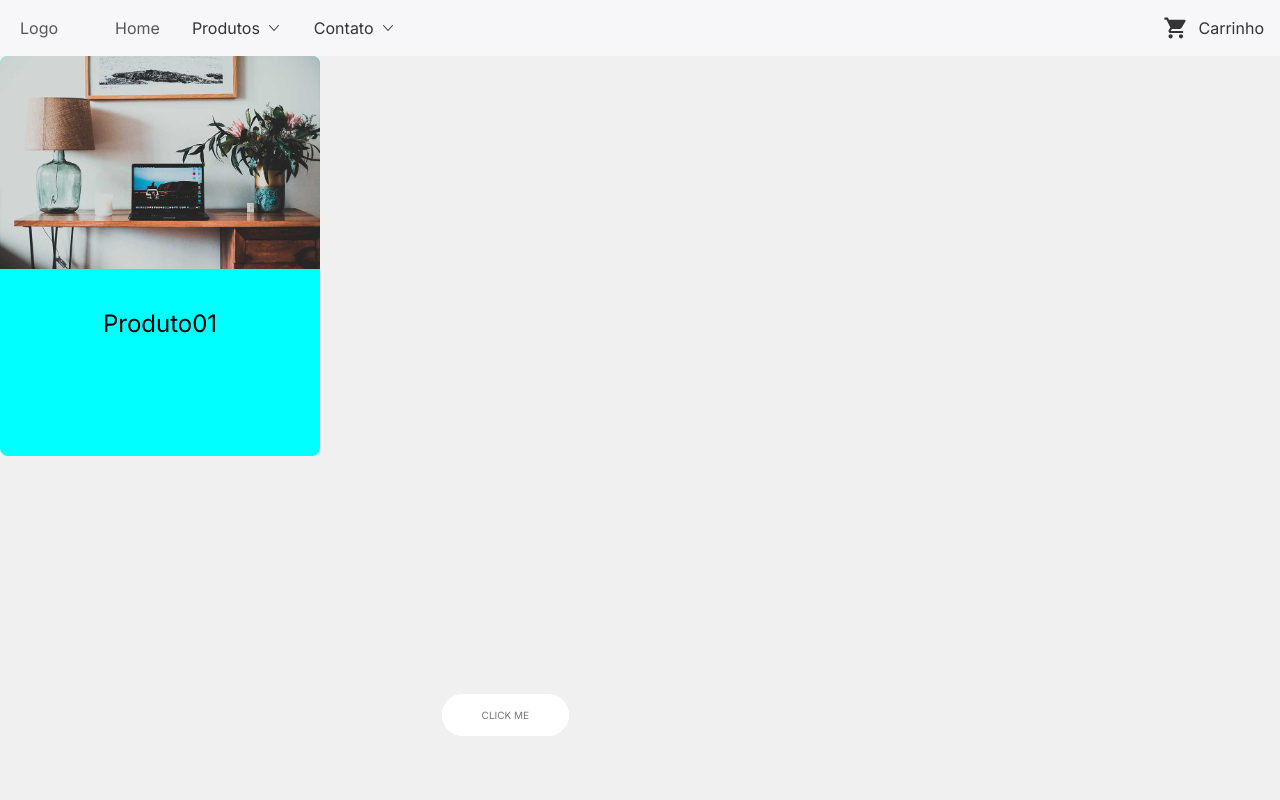
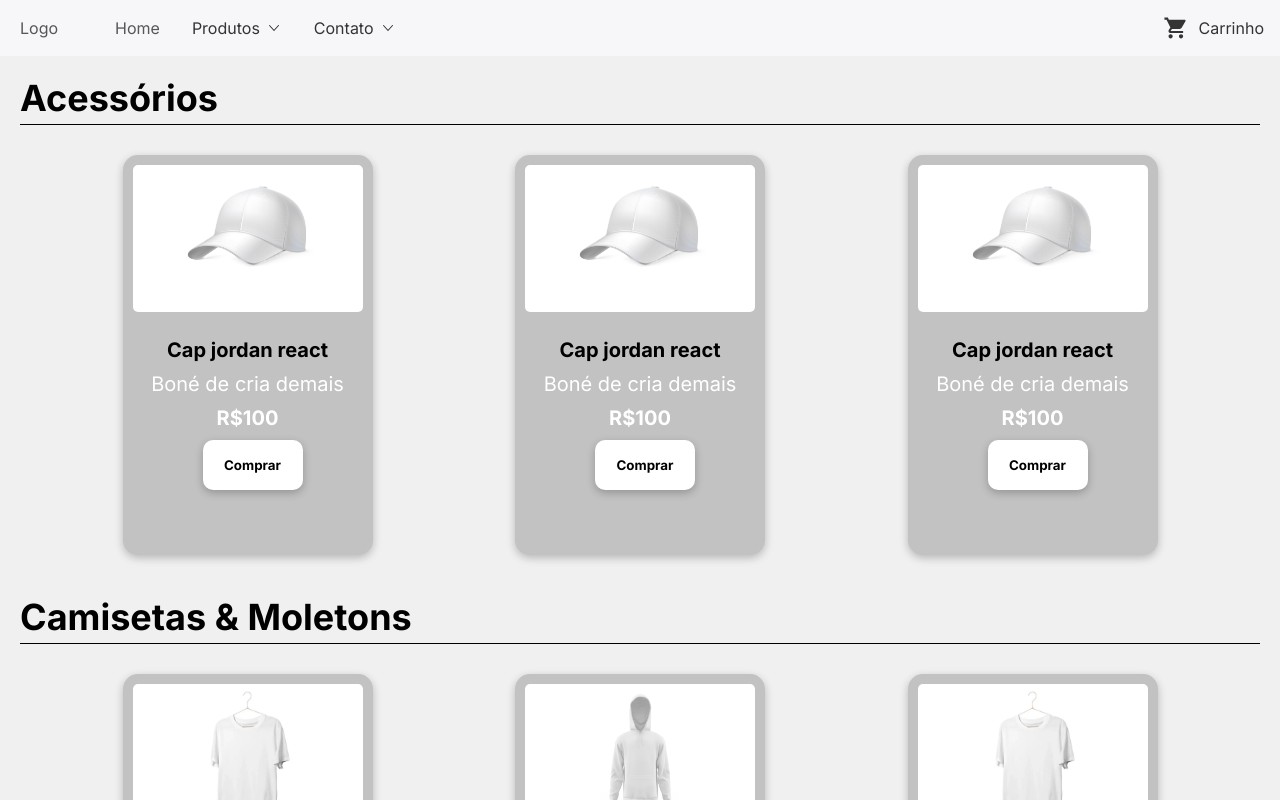
Before and after one commit to Rafafaaa-FIAP/WEB-sem2-checkpoint1, a React (Vite) app: page / in a window 1280 px wide. Shown: the top 800 px of the page. Built offline with nearby package versions, Linux system fonts and the light colour scheme; some icons are missing.

Commit message:
Home page e componetizando algumas estruturas

```diff
--- a/src/components/Button/Button.css
+++ b/src/components/Button/Button.css
@@ -1,69 +1,14 @@
-.text-box {
-    margin-left: 44vw;
-   margin-top: 42vh;
+button{
+    border: none;
+    border-radius: .8rem;
+    background-color: white;
+    width: 10rem;
+    height: 4rem;
+
+    cursor: pointer;
+    transition: 0.1s ease-in;
 }
 
-.btn:link,
-.btn:visited {
-    text-transform: uppercase;
-    text-decoration: none;
-    padding: 15px 40px;
-    display: inline-block;
-    border-radius: 100px;
-    transition: all .2s;
-    position: absolute;
+button:hover{
+    transform: scale(1.1);
 }
-
-.btn:hover {
-    transform: translateY(-3px);
-    box-shadow: 0 10px 20px rgba(0, 0, 0, 0.2);
-}
-
-.btn:active {
-    transform: translateY(-1px);
-    box-shadow: 0 5px 10px rgba(0, 0, 0, 0.2);
-}
-
-.btn-white {
-    background-color: #fff;
-    color: #777;
-}
-
-.btn::after {
-    content: "";
-    display: inline-block;
-    height: 100%;
-    width: 100%;
-    border-radius: 100px;
-    position: absolute;
-    top: 0;
-    left: 0;
-    z-index: -1;
-    transition: all .4s;
-}
-
-.btn-white::after {
-    background-color: #fff;
-}
-
-.btn:hover::after {
-    transform: scaleX(1.4) scaleY(1.6);
-    opacity: 0;
-}
-
-.btn-animated {
-    animation: moveInBottom 5s ease-out;
-    animation-fill-mode: backwards;
-}
-
-@keyframes moveInBottom {
-    0% {
-        opacity: 0;
-        transform: translateY(30px);
-    }
-
-    100% {
-        opacity: 1;
-        transform: translateY(0px);
-    }
-}
--- a/src/components/Button/Button.jsx
+++ b/src/components/Button/Button.jsx
@@ -5,9 +5,8 @@ function Button (props) {
     return(
         <>
 
-        <div class="text-box">
-            <a href="#" class="btn btn-white btn-animate">click me</a>
-        </div>
+
+        <button>{props.desc}</button>
 
         </>
     )
--- a/src/components/Card/Card.css
+++ b/src/components/Card/Card.css
@@ -1,5 +1,5 @@
 div.card-comp{
-    background-color: aqua;
+    background-color: #c7c7c7;
 
     width: 25%;
     height: 40rem;
@@ -32,3 +32,8 @@ p.product-title{
     font-size: 2.4rem;
     font-family: "Inter";
 }
+
+div.actions{
+    display: flex;
+    gap: 2rem;
+}
--- a/src/components/Card/Card.jsx
+++ b/src/components/Card/Card.jsx
@@ -6,20 +6,13 @@ const Card = (props) => {
     return (
         <>
 
-        <div className="card-comp">
-            <img className="p-image" src="src/assets/img/Teste.jpeg" alt="Foto do produto" />
-
-            <div className="description">
-                <p className="product-title ">
-                    {props.name}
-                </p>
-
-                <div className="actions">
-                    <Button />
-                    <button>Add to cart</button>
-                </div>
-            </div>
-        </div>
+        <div className="card">
+                        <img src={props.source} alt="sneaker-img" className="card-img" />
+                        <h3>{props.produto}</h3>
+                        <p>{props.desc}</p>
+                        <p className="price">{props.price}</p>
+                        <button>Comprar</button>
+                    </div>
 
         </>
     )
--- a/src/index.css
+++ b/src/index.css
@@ -17,3 +17,22 @@ body{
     background-color: #f0f0f0;
 
 }
+
+section.main{
+    font-size: 2.4rem;
+    padding: 2rem;
+    display: flex;
+    flex-direction: column;
+    gap: 3rem;
+
+}
+
+section.main h1{
+    padding-bottom: .4rem;
+    border-bottom: 1px solid black;
+}
+
+div.cards{
+    display: flex;
+
+}
--- a/src/routes/Home/Home.jsx
+++ b/src/routes/Home/Home.jsx
@@ -7,7 +7,49 @@ const Home = () =>{
 
     return (
         <>
-         <Card name="Produto01" />
+        <section className="main">
+
+            <h1>Acessórios</h1>
+
+
+            <div className="cards">
+                <Card produto="Cap jordan react" desc="Boné de cria demais" price="R$100" source="./imgs/cap.jpg" />
+                <Card  produto="Cap jordan react" desc="Boné de cria demais" price="R$100" source="./imgs/cap.jpg"/>
+                <Card  produto="Cap jordan react" desc="Boné de cria demais" price="R$100" source="./imgs/cap.jpg"/>
+            </div>
+
+
+        </section>
+
+        <section className="main">
+
+            <h1>Camisetas & Moletons</h1>
+
+
+            <div className="cards">
+                <Card  produto="T-shirt jordan react" desc="Blusa de cria demais" price="R$100" source="./imgs/tshirt.jpg"/>
+                <Card produto="T-shirt jordan react" desc="Blusa de cria demais" price="R$100" source="./imgs/hoodie.jpg" />
+                <Card  produto="T-shirt jordan react" desc="Blusa de cria demais" price="R$100" source="./imgs/tshirt.jpg"/>
+            </div>
+
+
+        </section>
+
+
+        <section className="main">
+
+            <h1>Tênis</h1>
+
+
+            <div className="cards">
+                <Card produto="Air jordan react" desc="Tênis de cria demais" price="R$100" source="./imgs/sneaker.jpg"/>
+                <Card  produto="Air jordan react" desc="Tênis de cria demais" price="R$100" source="./imgs/sneaker.jpg"/>
+                <Card  produto="Air jordan react" desc="Tênis de cria demais" price="R$100" source="./imgs/sneaker.jpg"/>
+            </div>
+
+
+        </section>
+
         </>
     )
 
```
